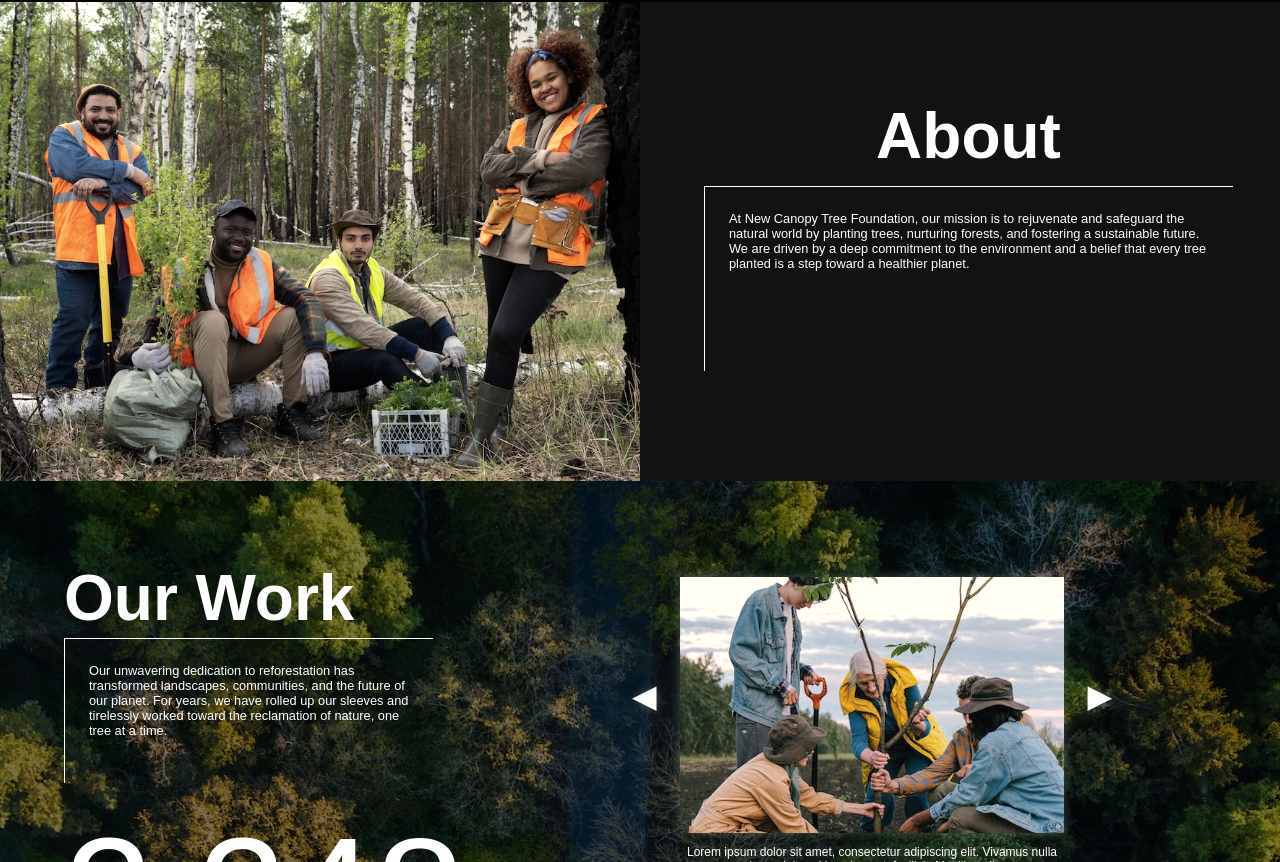
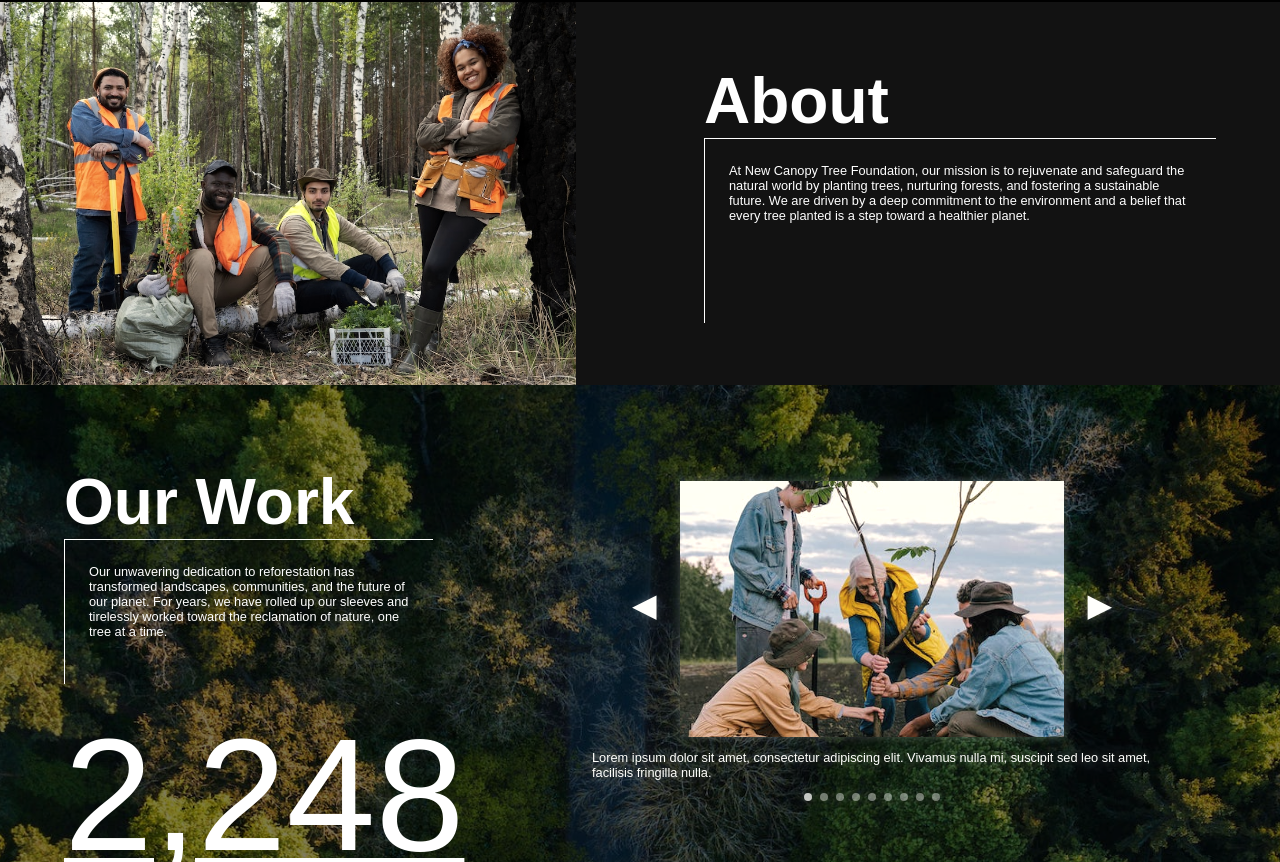
Before and after one commit to mhayakawa1/nonprofit-website-react, a React (Create React App) app: page / in a window 1280 px wide. Shown: the part 718-1580 px from the top of the page. Built offline with nearby package versions, Linux system fonts and the light colour scheme; a web font is replaced by a local one.

Commit message:
Update App.css

```diff
--- a/src/App.css
+++ b/src/App.css
@@ -523,7 +523,7 @@ h2{
   position: relative;
   background-color: #121212;
   width: 100%;
-  height: 30rem;
+  height: 24rem;
   display: grid;
   grid-template-columns: 50% 50%;
   align-items: center;
@@ -534,7 +534,9 @@ h2{
 
 #about-text{
   justify-self: start;
-  margin: 0 5% 0 10%;
+  margin: 0 10% 0 10%;
+  display: flex;
+  flex-direction: column;
 }
 
 #about-heading{
@@ -550,12 +552,13 @@ h2{
   height: 8.5rem;
   align-self: center;
   justify-self: center;
+  margin: 0;
 }
 
 #about-photo{
   width: auto;
   max-width: 100%;
-  height: 30rem;
+  height: 24rem;
   object-fit: cover;
   filter: sepia(20%);
 }
@@ -642,10 +645,12 @@ h2{
   grid-column: 1/2;
 }
 
+#our-work-text{
+  padding: 0;
+}
+
 #our-work-heading{
   margin: 0;
-  padding: 0;
-  height: 4rem;
 }
 
 #our-work-p{
@@ -655,6 +660,7 @@ h2{
   width: auto;
   max-width: 20rem;
   height: 6rem;
+  margin: 0;
 }
 
 @media screen and (min-width: 2560px){
@@ -821,7 +827,6 @@ h2{
   position: relative;
   z-index: 3;
   height: 25rem;
-  width: 45%;
   justify-self: center;
   margin: 1rem auto 0 auto;
   filter: drop-shadow(0px 0px 5px rgb(255,255,255,.25)) sepia(20%);
@@ -851,7 +856,7 @@ h2{
   position: absolute;
   z-index: 4;
   width: 30rem;
-  margin: -13rem 0 0 0;
+  margin: -35% 0 0 0;
   left: 50%;
   transform: translate(-50%, -50%);
 }
@@ -882,11 +887,13 @@ h2{
   display: flex;
   flex-direction: column;
   justify-content: center;
+  width: 35rem;
 }
 
 .slide{
   display: flex;
-  justify-content: center;
+  flex-direction: column;
+  align-items: center;
 }
 
 .hide{
@@ -899,21 +906,22 @@ h2{
   object-fit: cover;
 }
 
-#caption{
+/*#caption{
   position: inline;
-  height: 100%;
+  height: 5rem;
   grid-row: 2;
   grid-column: 2/3;
-  margin: 0 0 2% 0;
-}
-
-.slide-text{
+  margin: 0;
+}*/
+
+.caption{
   position: inline;
   text-align: center;
-  margin: 2% auto 2% auto;
-  padding: 0 5% 0 5%;
+  padding: 0 10% 0 10%;
   font-size: .75rem;
-  width: 24rem;
+  width: 100%;
+  margin: 1rem auto 1rem auto;
+  box-sizing: border-box;
 }
 
 #dots{
@@ -1016,10 +1024,10 @@ h2{
     grid-template-rows: 12rem 4rem 2rem;
   }
 
-  .slide-img{
+  /*.slide-img{
     width: 21rem;
     height: 14rem;
-  }
+  }*/
 
   #dots{
     margin: 1rem 0 0 0;
```
